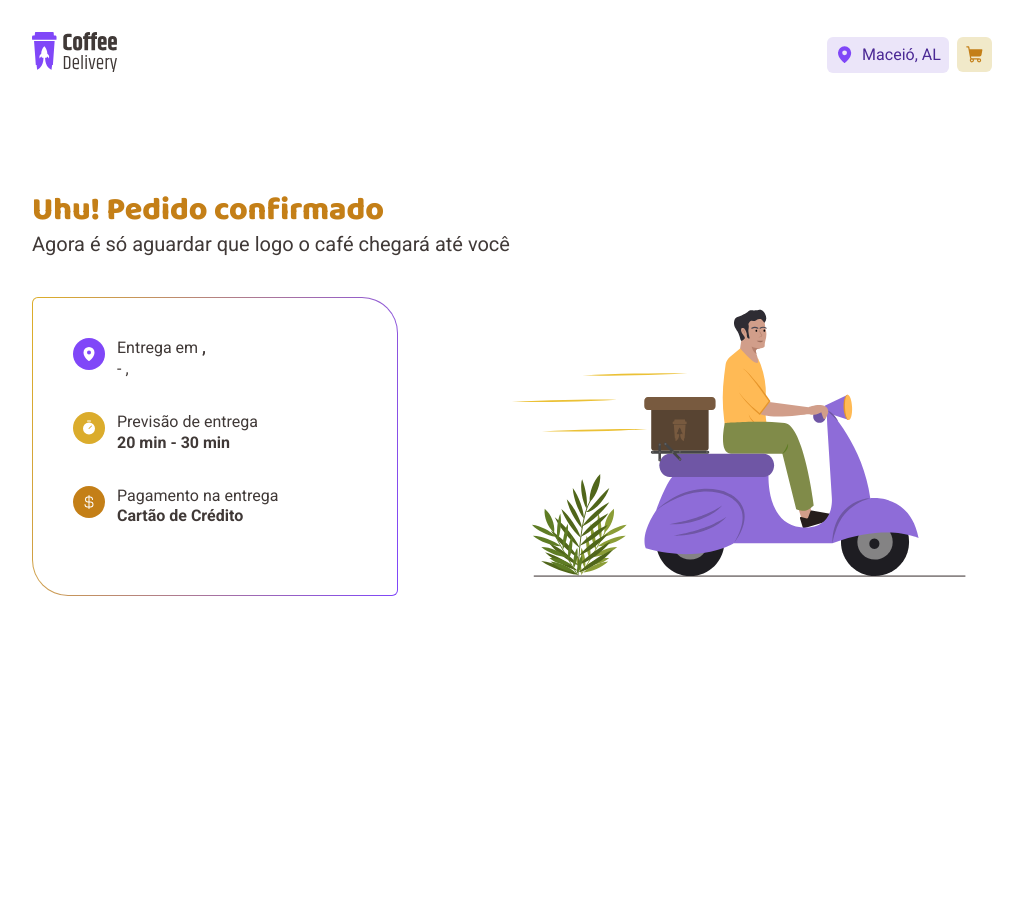
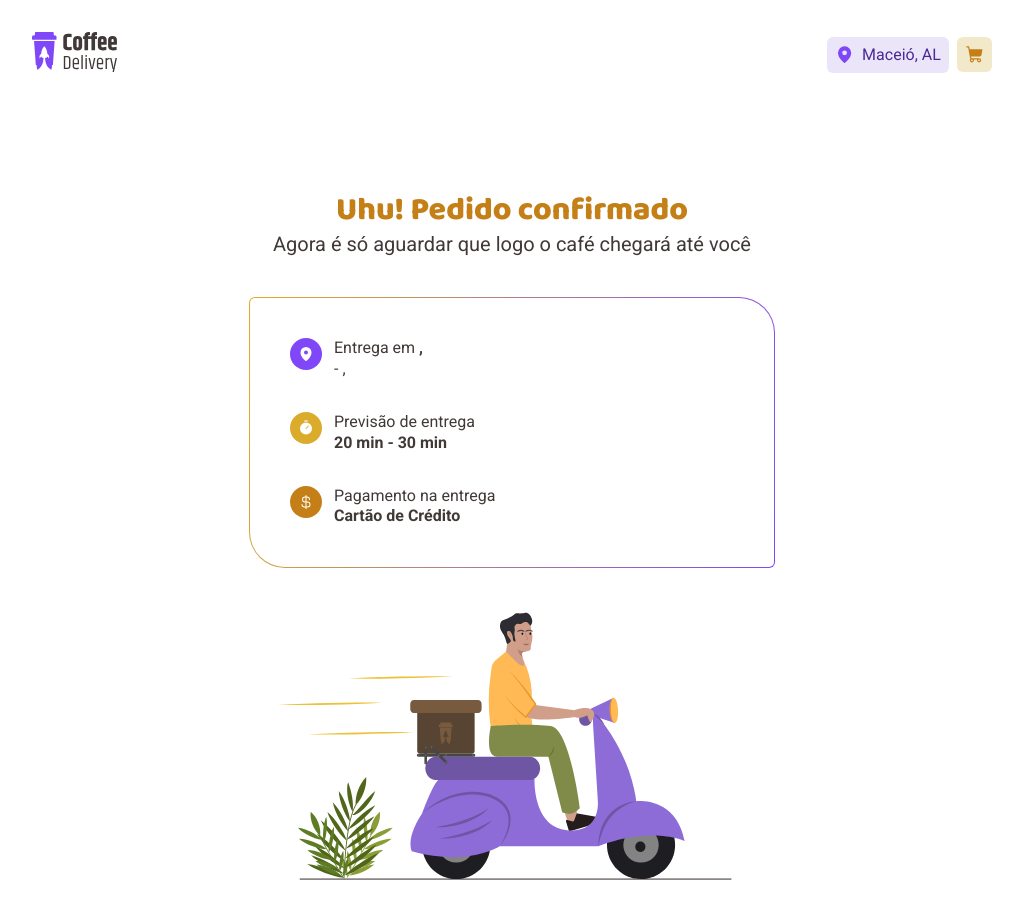
Before and after one commit to joaopedroaat/coffee-delivery, a React (Vite) app: page /success in a window 1280 px wide. Shown: the top 918 px of the page, without its empty margins (128-1151 px from the left). Before the commit the page ends 800 px from the top, so only its background shows below. Built offline with nearby package versions, Linux system fonts and the light colour scheme.

Commit message:
fix success page layout

```diff
--- a/src/pages/Success/index.tsx
+++ b/src/pages/Success/index.tsx
@@ -4,6 +4,7 @@ import {
   DeliveryInfoContainer,
   SuccessContainer,
   ListIcon,
+  SuccessHeader,
 } from './styles'
 import { CheckoutContext } from '../../contexts/CheckoutContext'
 import { CurrencyDollar, MapPin, Timer } from '@phosphor-icons/react'
@@ -21,10 +22,10 @@ export function Success() {
 
   return (
     <SuccessContainer>
-      <div>
+      <SuccessHeader>
         <h1>Uhu! Pedido confirmado</h1>
         <p>Agora é só aguardar que logo o café chegará até você</p>
-      </div>
+      </SuccessHeader>
       <DeliveryInfoContainer>
         <DeliveryInfoBox>
           <li>
@@ -66,9 +67,7 @@ export function Success() {
             </div>
           </li>
         </DeliveryInfoBox>
-        <div>
-          <img src="./src/assets/motoboy.svg" alt="" />
-        </div>
+        <img src="./src/assets/motoboy.svg" alt="" />
       </DeliveryInfoContainer>
     </SuccessContainer>
   )
--- a/src/pages/Success/styles.ts
+++ b/src/pages/Success/styles.ts
@@ -2,10 +2,6 @@ import styled from 'styled-components'
 
 export const SuccessContainer = styled.main`
   margin-top: 5rem;
-
-  display: flex;
-  flex-direction: column;
-  gap: 2.5rem;
 
   h1 {
     font-family: 'Baloo 2', cursive;
@@ -22,11 +18,18 @@ export const SuccessContainer = styled.main`
   }
 `
 
+export const SuccessHeader = styled.header`
+  width: 100%;
+  text-align: center;
+  margin-bottom: 2.5rem;
+`
+
 export const DeliveryInfoContainer = styled.div`
   width: 100%;
   display: flex;
-  justify-content: space-between;
-  gap: 6.375rem;
+  flex-wrap: wrap;
+  justify-content: space-around;
+  gap: 2rem;
 `
 
 export const DeliveryInfoBox = styled.ul`
@@ -45,6 +48,7 @@ export const DeliveryInfoBox = styled.ul`
   li {
     display: flex;
     gap: 0.75rem;
+    width: 100%;
 
     span {
       font-weight: 700;
```
